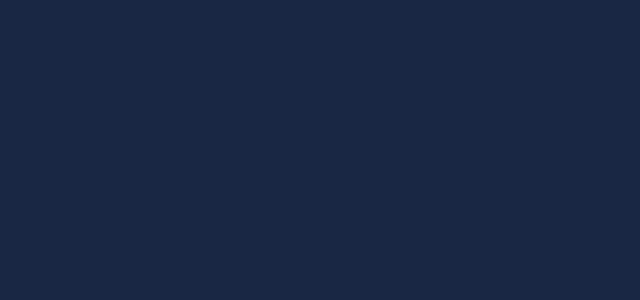
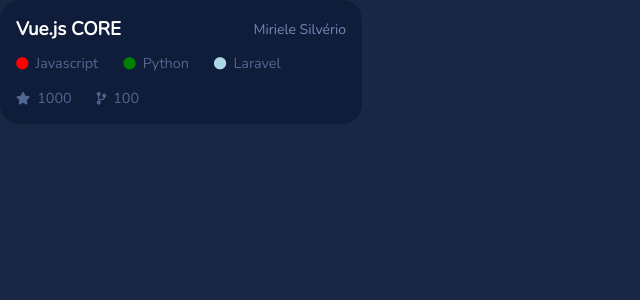
Before and after one commit to mirielesilverio/sistema-recomendacao, a Vue app: page /#/recommendation in a window 1280 px wide. Shown: the top 300 px of the page, without its empty margins (0-640 px from the left). Built offline with nearby package versions, Linux system fonts and the light colour scheme.

Commit message:
Criação do component card de repositórios

```diff
--- a/src/assets/scss/custom.scss
+++ b/src/assets/scss/custom.scss
@@ -1,13 +1,16 @@
 @import url('https://fonts.googleapis.com/css2?family=Nunito&display=swap');
-
 * {
     font-family: 'Nunito', sans-serif;
+    margin: 0;
+    padding: 0;
 }
+
 body {
     background-color: #192744;
 }
 
-input, textarea {
+input,
+textarea {
     height: 55px;
     background-color: #253657;
     color: #0F1D3A;
@@ -36,3 +39,19 @@
     font-size: 14px;
     color: #7389B7;
 }
+
+.danger {
+    color: red;
+}
+
+.success {
+    color: green;
+}
+
+.info {
+    color: lightblue;
+}
+
+.secondary {
+    color: darkblue;
+}
--- /dev/null
+++ b/src/assets/scss/recommendation.scss
@@ -0,0 +1,47 @@
+.card {
+    background-color: #0f1d3a;
+    max-width: 330px;
+    padding: 1rem;
+    border-radius: 20px;
+}
+
+.card-header {
+    display: flex;
+    align-items: center;
+    justify-content: space-between;
+    margin-bottom: 0.7rem;
+    .card-title {
+        color: #fff;
+    }
+}
+
+.card-body {
+    display: flex;
+    justify-content: start;
+    align-items: center;
+    font-family: 'Nunito';
+    color: #546790;
+    font-size: 0.9rem;
+    margin-bottom: 0.9rem;
+    div {
+        margin-right: 25px;
+        i {
+            margin-right: 7px;
+        }
+    }
+}
+
+.card-footer {
+    display: flex;
+    justify-content: start;
+    align-items: center;
+    font-family: 'Nunito';
+    color: #546790;
+    font-size: 0.9rem;
+    div {
+        margin-right: 25px;
+        i {
+            margin-right: 7px;
+        }
+    }
+}
--- a/src/assets/scss/style.scss
+++ b/src/assets/scss/style.scss
@@ -1,2 +1,3 @@
 @import 'custom';
 @import 'discover';
+@import 'recommendation';
--- /dev/null
+++ b/src/components/repository-card/RepositoryCard.vue
@@ -0,0 +1,19 @@
+<template>
+  <div class="card">
+    <div class="card-header">
+      <h3 class="card-title">Vue.js CORE</h3>
+      <p v-if="cardType === 1">Miriele Silvério</p>
+    </div>
+    <div class="card-body">
+      <div><i class="fas fa-circle fa-sm danger"></i>Javascript</div>
+      <div><i class="fas fa-circle fa-sm success"></i>Python</div>
+      <div><i class="fas fa-circle fa-sm info"></i>Laravel</div>
+    </div>
+    <div class="card-footer">
+      <div><i class="fas fa-star fa-sm"></i>1000</div>
+      <div><i class="fas fa-code-branch fa-sm"></i>100</div>
+    </div>
+  </div>
+</template>
+
+<script src="./repository-card.js"></script>
--- /dev/null
+++ b/src/components/repository-card/repository-card.js
@@ -0,0 +1,19 @@
+export default {
+    name: 'RepositoryCard',
+    props: {
+        cardType: {
+            required: true,
+        },
+        repository: {
+            required: true,
+        }
+    },
+    created() {
+
+    },
+    data() {
+        return {
+
+        };
+    },
+}
--- a/src/views/discover/discover.js
+++ b/src/views/discover/discover.js
@@ -1,8 +1,7 @@
 export default {
     components: {},
     name: 'Discover',
-    props: {
-    },
+    props: {},
     created() {
 
     },
--- a/src/views/recommendation/Recommendation.vue
+++ b/src/views/recommendation/Recommendation.vue
@@ -1,4 +1,7 @@
 <template>
+    <div>
+        <repository-card :cardType="1" :repository="{}"></repository-card>
+    </div>
 </template>
 
 <script src="./recommendation.js"></script>
--- a/src/views/recommendation/recommendation.js
+++ b/src/views/recommendation/recommendation.js
@@ -1,8 +1,11 @@
+import RepositoryCard from './../../components/repository-card/RepositoryCard.vue';
+
 export default {
-    components: {},
+    components: {
+        'repository-card': RepositoryCard
+    },
     name: 'Recommendation',
-    props: {
-    },
+    props: {},
     created() {
 
     },
```
